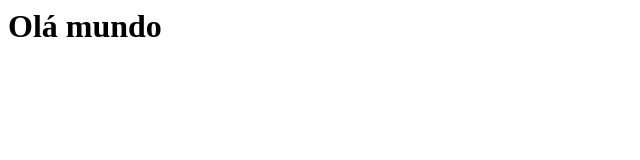
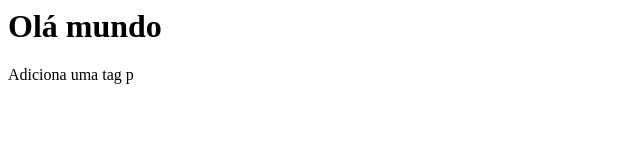
Before and after one commit to AnaClaraCoelho/ola-github, a plain HTML site: page index.html in a window 1280 px wide. Shown: the whole page, without its empty margins (0-640 px from the left). Drawn offline with Linux system fonts and the light colour scheme.

Commit message:
Adiciona a tag p

```diff
--- a/index.html
+++ b/index.html
@@ -1,5 +1,6 @@
 <html>
   <body>
     <h1>Olá mundo</h1>
+    <p>Adiciona uma tag p</p>
   </body>
 </html>
```
